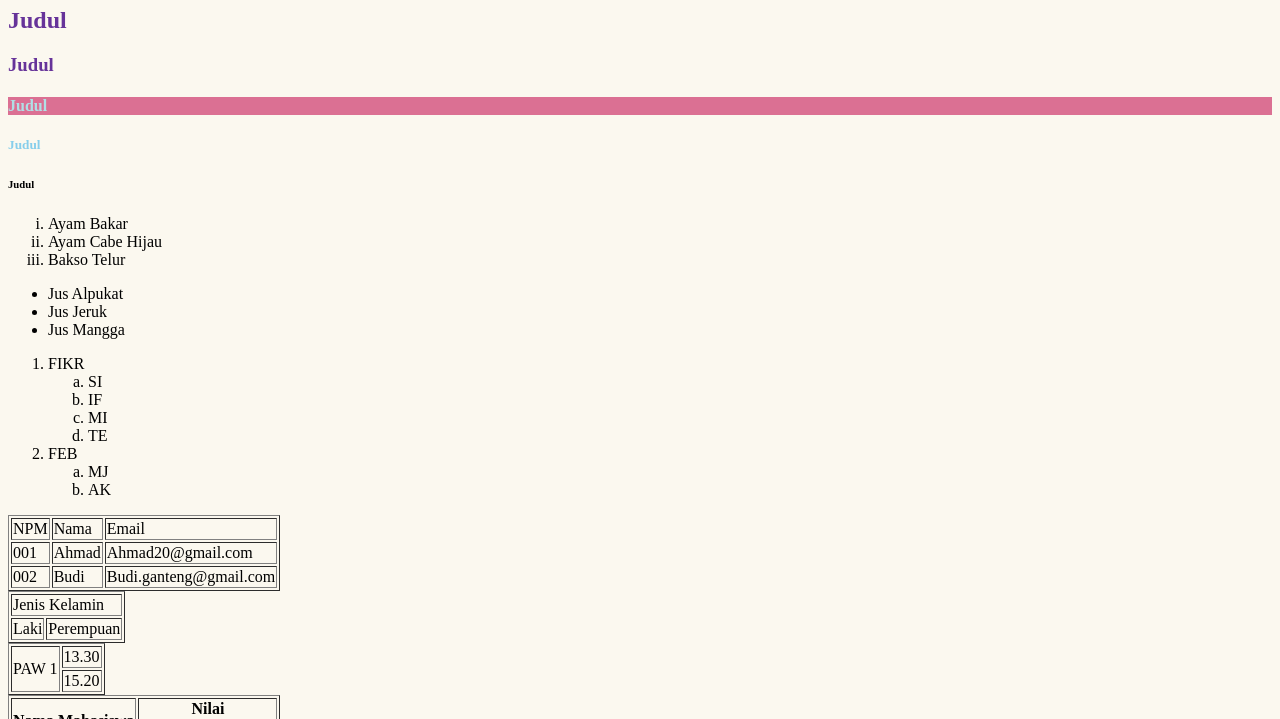
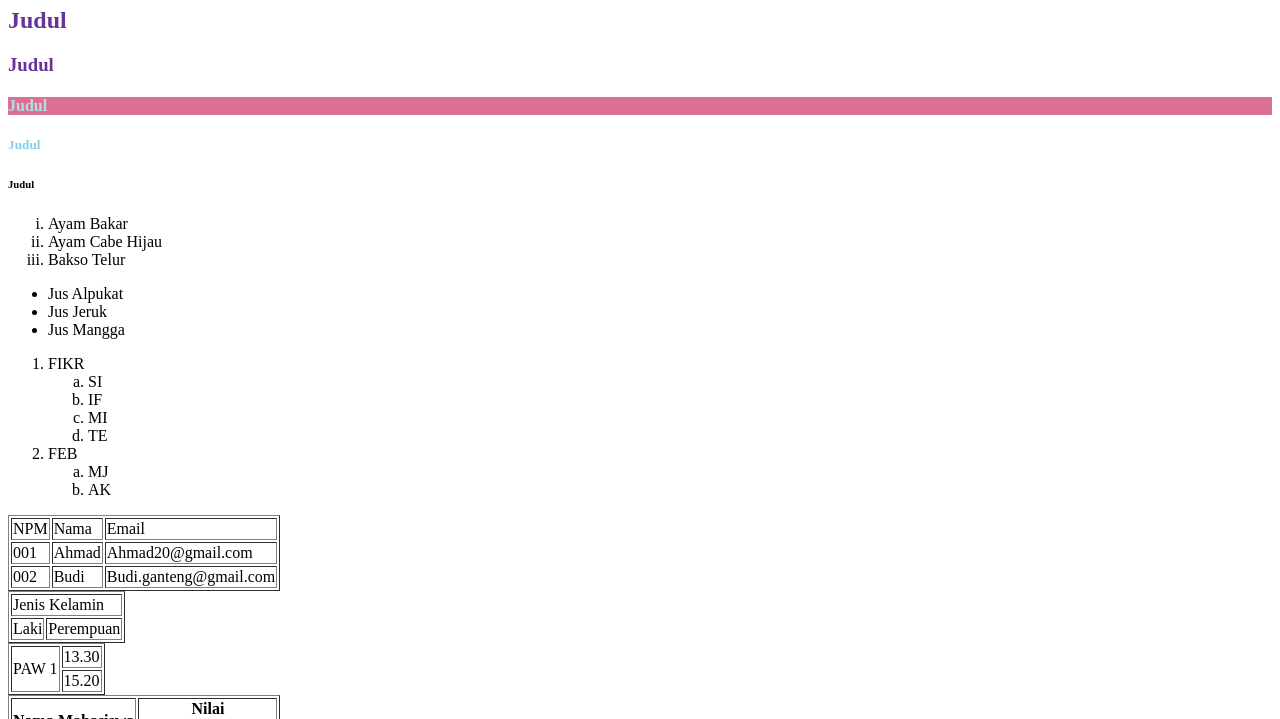
Before and after one commit to Angelim27/2425-si4a-paw1, a plain HTML site: page index.html in a window 1280 px wide. Shown: the part 205-924 px from the top of the page. Drawn offline with Linux system fonts and the light colour scheme.

Commit message:
Update index.html

```diff
--- a/index.html
+++ b/index.html
@@ -8,7 +8,7 @@
      <style>
       /* element selector*/
       body{
-        background-color: #FBF8EF;
+        background-color: white;
         font-family: 'Times New Roman';
       }
 
```
